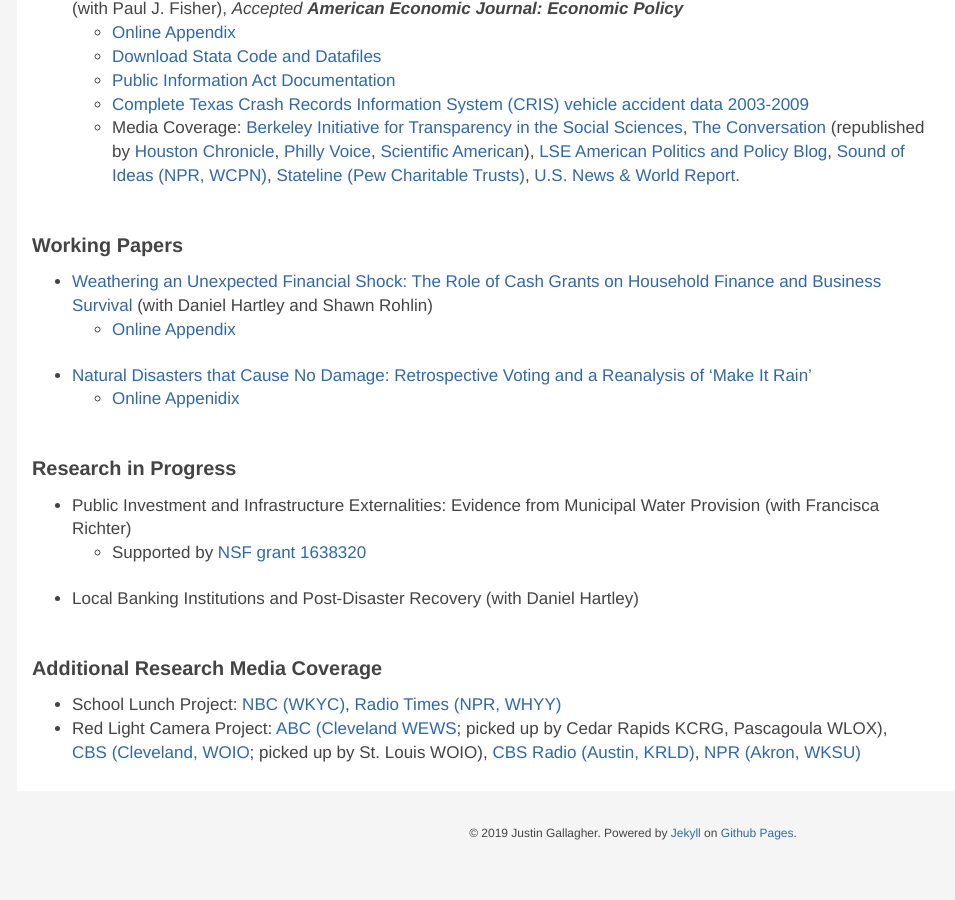
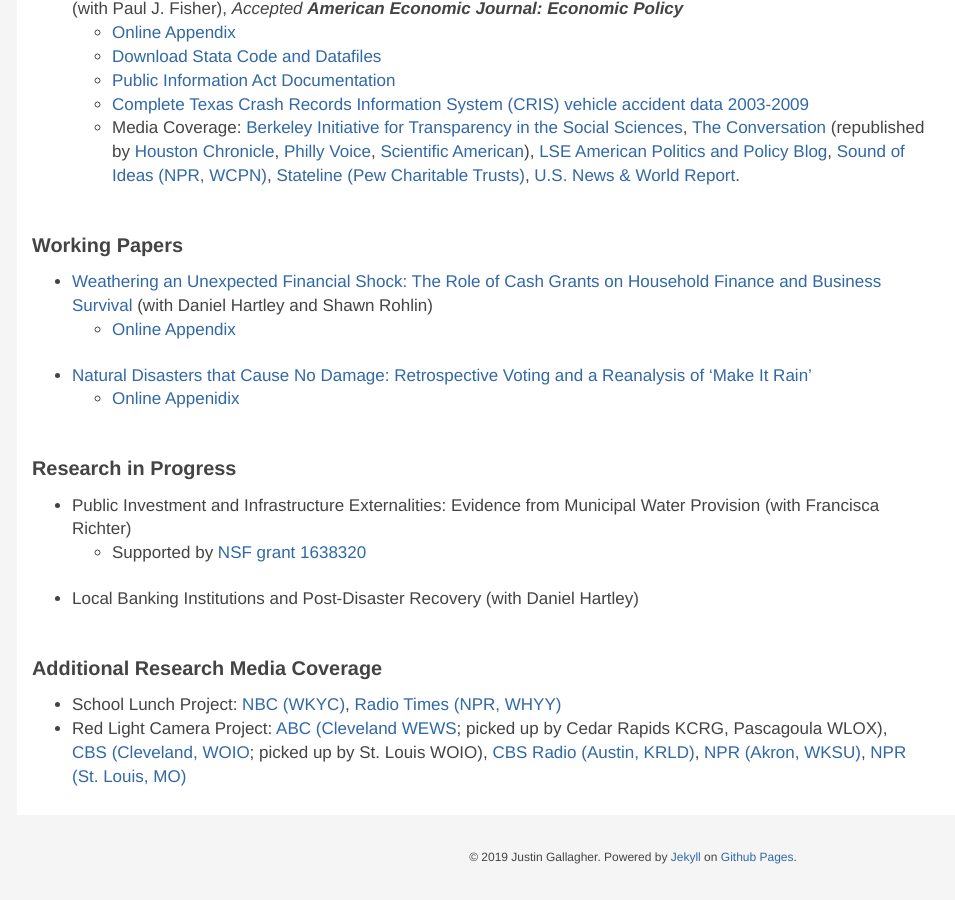
Before and after one commit to justinpgallagher/justinpgallagher.github.io, a Jekyll site: the page built from research.html, in a window 1280 px wide and 900 px high, scrolled down 896 px. Shown: the whole window, without its empty margins (7-962 px from the left). Built offline with Jekyll 4.4.1, drawn with Linux system fonts in a browser that asks for light colours; nearby versions of some CDN libraries; some web fonts are replaced; library files that are not in the unit come from our copies; before the commit the page ends 1772 px from its top, so only the background shows below that.

Commit message:
Update research.md

```diff
--- a/_includes/research.md
+++ b/_includes/research.md
@@ -83,4 +83,5 @@
   picked up by Cedar Rapids KCRG, Pascagoula WLOX),
   [CBS (Cleveland, WOIO](http://www.cleveland19.com/story/38778629/study-shows-red-light-cameras-of-no-safety-value/); picked up by St. Louis WOIO),
   [CBS Radio (Austin, KRLD)](https://krld.radio.com/articles/texas-governor-puts-breaks-red-light-cameras),
-  [NPR (Akron, WKSU)](http://www.wksu.org/post/red-light-cameras-dont-reduce-traffic-accidents-according-case-western-study#stream/0)
+  [NPR (Akron, WKSU)](http://www.wksu.org/post/red-light-cameras-dont-reduce-traffic-accidents-according-case-western-study#stream/0),
+  [NPR (St. Louis, MO)](https://news.stlpublicradio.org/post/st-louis-considers-bringing-back-red-light-cameras-experts-say-it-might-not-help)
```
